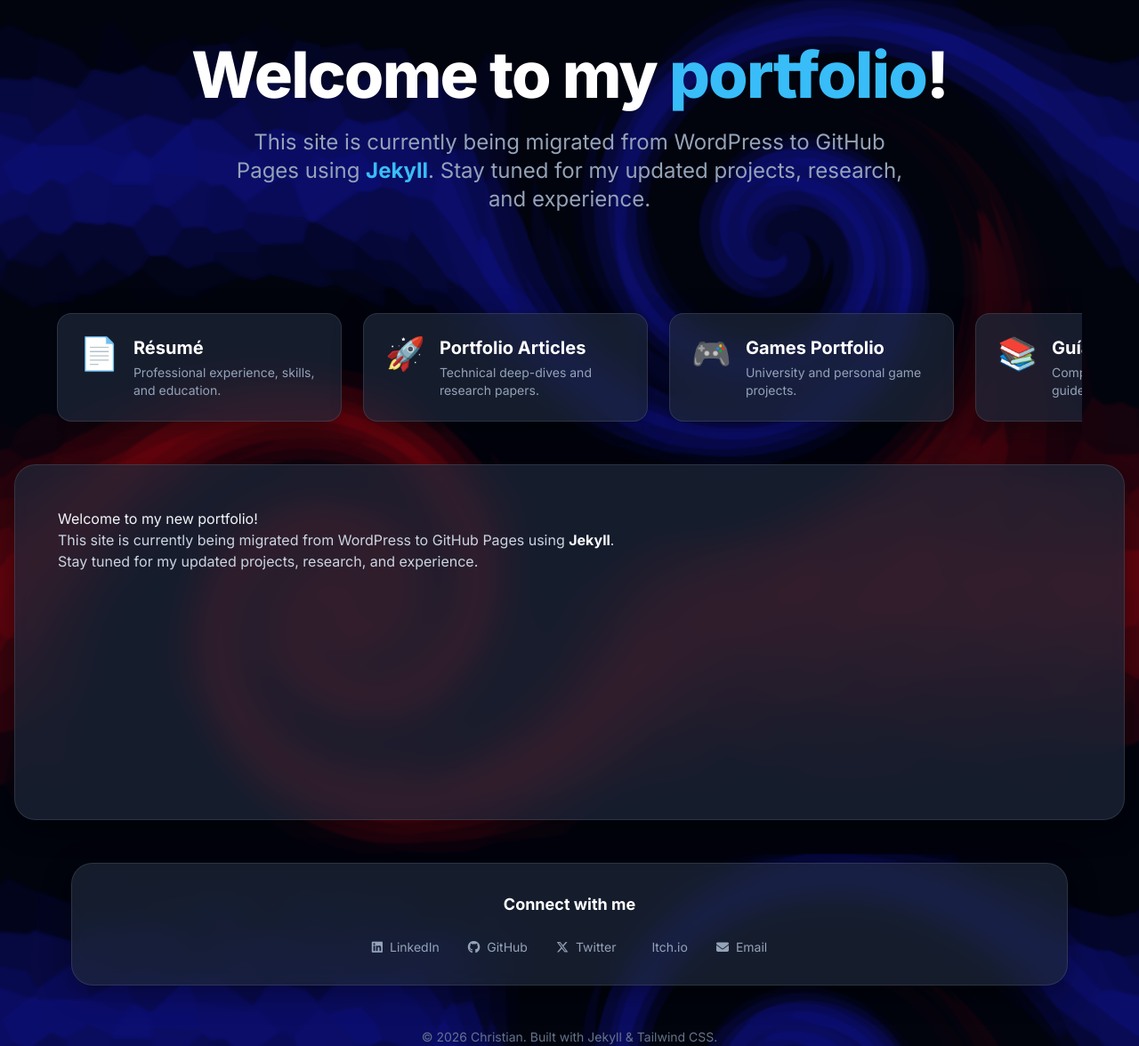
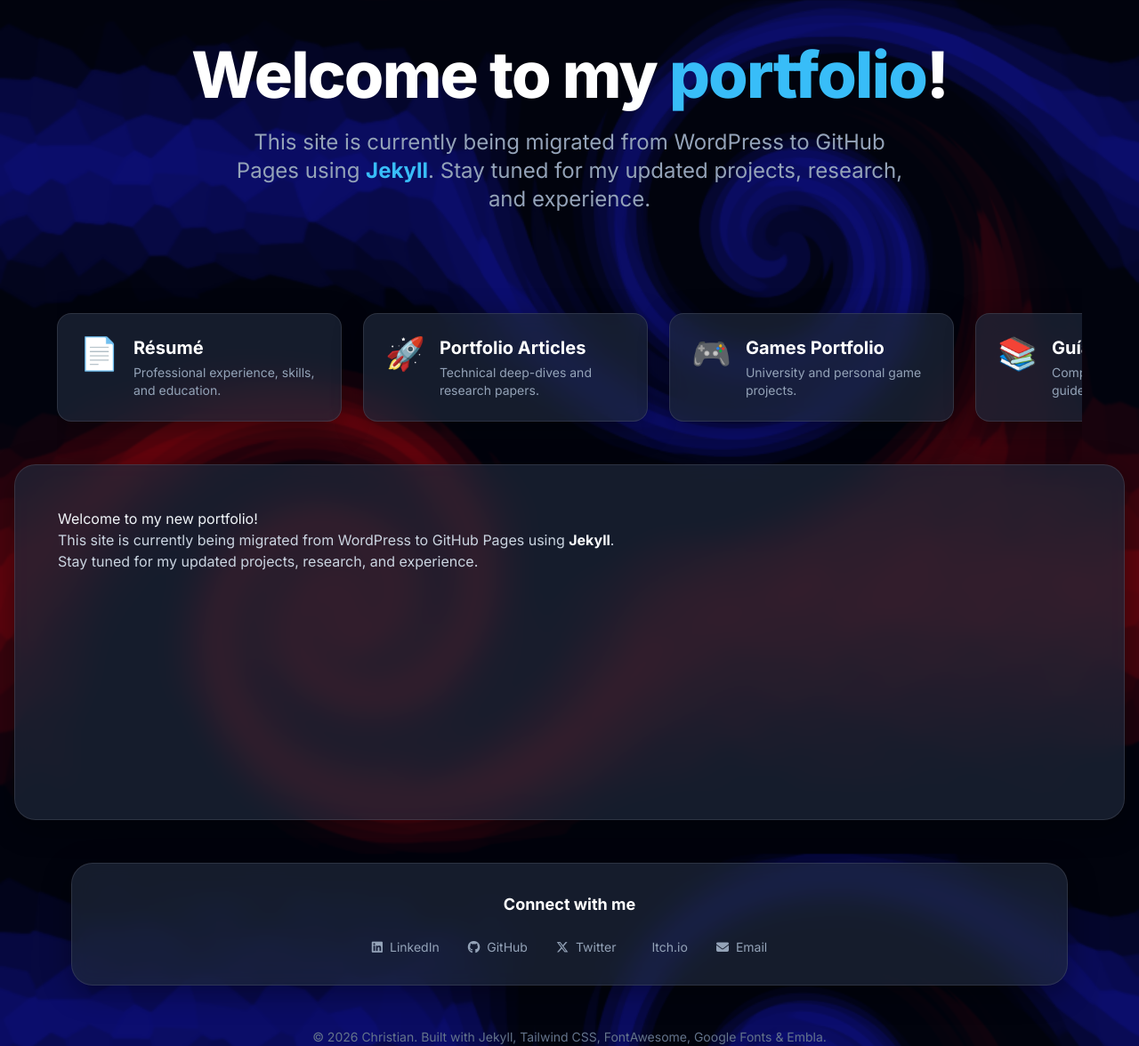
Before and after one commit to maniatic0/maniatic0.github.io, a Jekyll site: the page built from index.md, in a window 1280 px wide. Shown: the whole page at 89% size. Built offline with Jekyll 4.4.1, drawn with Linux system fonts in a browser that asks for light colours.

Commit message:
Proper attribution

```diff
--- a/_layouts/default.html
+++ b/_layouts/default.html
@@ -253,7 +253,7 @@ title: {{ page.title }}
                     </div>
                 </div>
             </div>
-            <p>&copy; {{ "now" | date: "%Y" }} Christian. Built with Jekyll & Tailwind CSS.</p>
+            <p>&copy; {{ "now" | date: "%Y" }} Christian. Built with Jekyll, Tailwind CSS, FontAwesome, Google Fonts & Embla.</p>
         </footer>
     </div>
 
```
